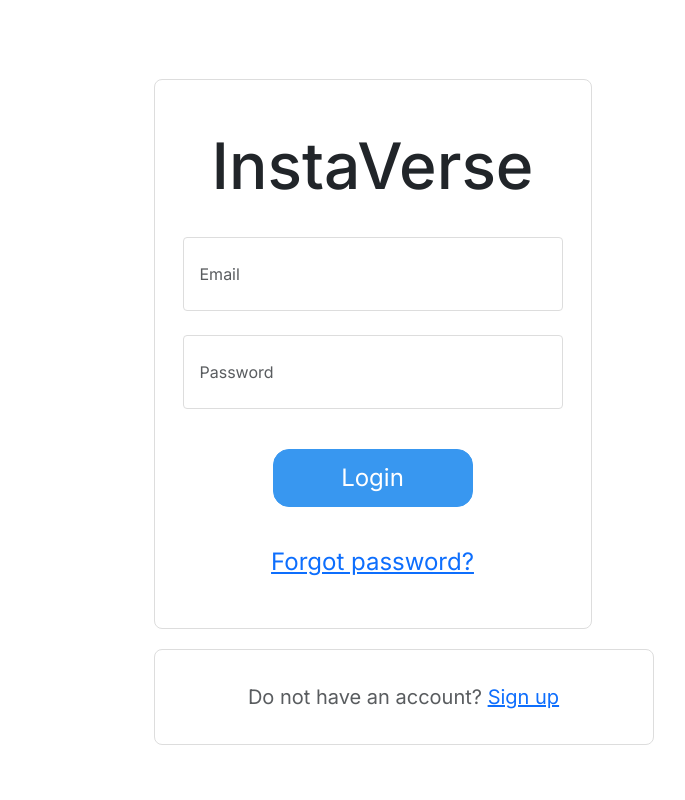
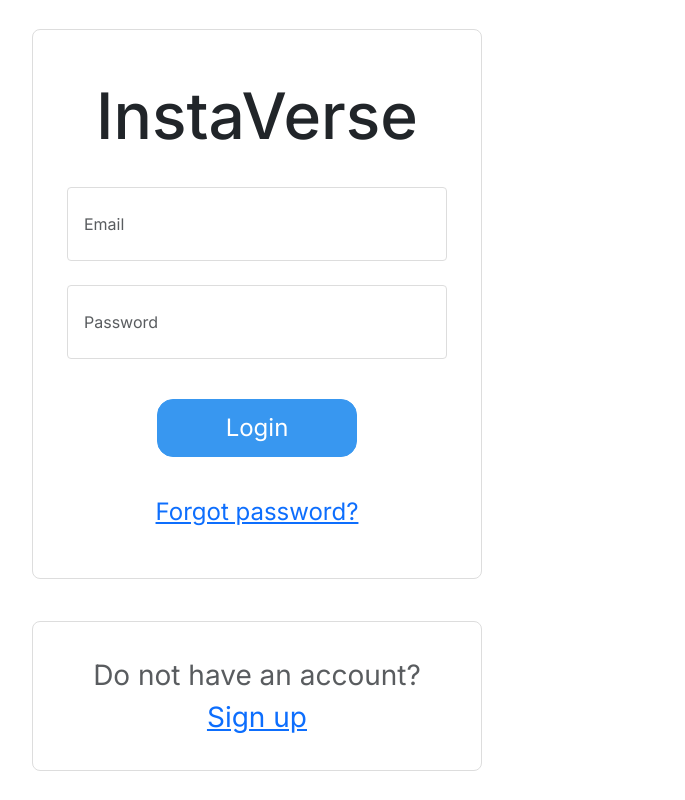
Before and after one commit to kacyphan7/instaVerse-react, a Next.js app: page /users/login in a window 1280 px wide. Shown: the whole page, without its empty margins (383-1068 px from the left). Built offline with nearby package versions, Linux system fonts and the light colour scheme.

Commit message:
feat: add styling to password/email cannot be found

```diff
--- a/src/app/users/login/page.js
+++ b/src/app/users/login/page.js
@@ -52,28 +52,35 @@ export default function Login() {
     if (redirect) { router.push('/'); }
     if (error) {
         return (
-            <div>
-                <div className="card text-white bg-primary py-5 d-md-down-none" style={{ width: "44%" }}>
-                    <div className="card-body text-center">
-                        <div>
-                            <p>Email or password is incorrect.</p>
-                            <br />
-                            <h2>Login</h2>
-                            <p>Sign In to your account</p>
-                            <a href="/users/login" type="button" className="btn btn-primary active mt-3">Login</a>
-                            <span>  </span>
-                            <a href="/users/signup" type="button" className="btn btn-secondary active mt-3">Signup</a>
+            <main className="d-flex justify-content-center align-items-center vh-100">
+                <div className="row ">
+                    <div className="col-md-6 ">
+                        <div className="card card-body" >
+                            <h2 className="py-2 instaverse-heading">InstaVerse</h2>
+                            <div>
+                                <p>Please verify your email or password is correct.</p>
+                                <br />
+
+                                {/* <p>Log In or Sign up</p> */}
+                                <div className='align'>
+                                    <a href="/users/login" type="button" className="btn btn-primary active mt-3">Login</a>
+                                    <span> &nbsp; Or &nbsp;</span>
+                                    <a href="/users/signup" type="button" className="btn btn-secondary active mt-3">Signup</a>
+                                </div>
+                            </div>
                         </div>
+
                     </div>
                 </div>
-            </div>
+            </main>
+
         );
     }
 
     return (
         <main className="d-flex justify-content-center align-items-center vh-100">
-            <div className="row mt-4">
-                <div className="col-md-6 offset-md-3">
+            <div className="align">
+                <div className="col-md-6">
                     <div className="card card-body">
                         <h2 className="py-2 instaverse-heading">InstaVerse</h2>
                         <form className="form-container" onSubmit={handleSubmit}>
@@ -91,7 +98,8 @@ export default function Login() {
                             </p>
                         </form>
                     </div>
-                    <div className="card card-body card-signup">
+                    <br />
+                    <div className="card card-body ">
                         <p className="text-muted mb-0">Do not have an account? <a href="/users/signup">Sign up</a></p>
                     </div>
                 </div>
```
